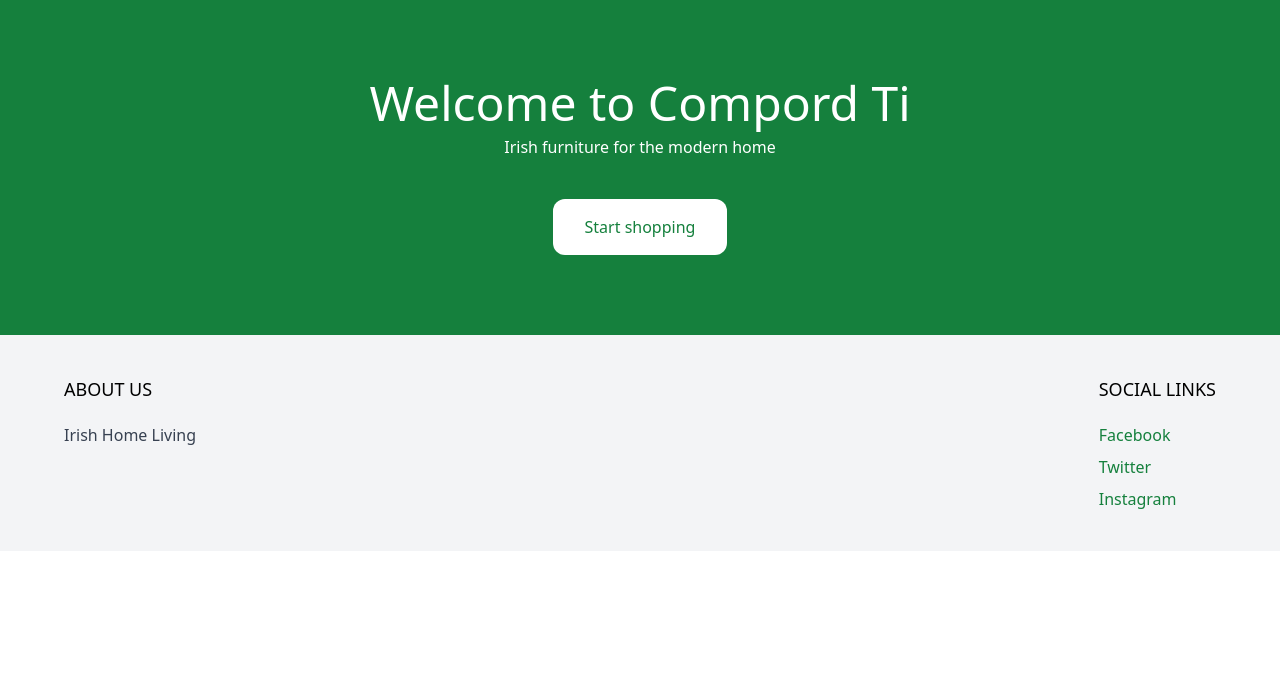
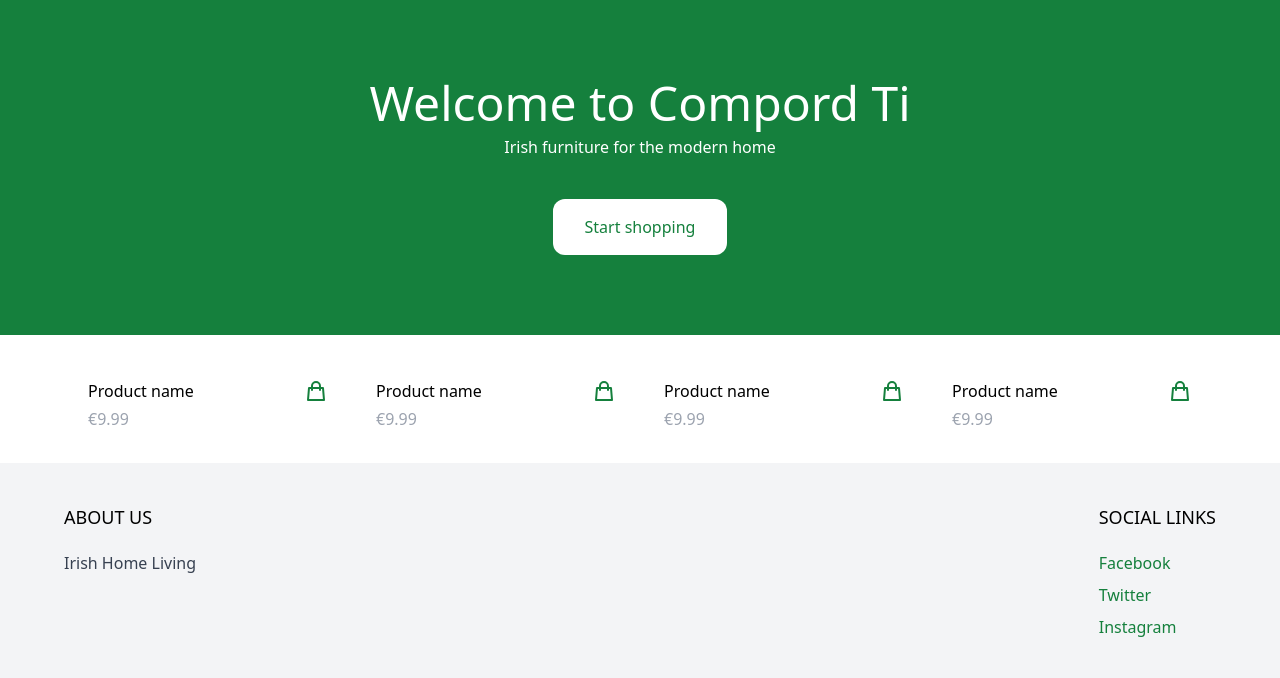
Before and after one commit to pbtrad/compord-ti, a Django app: page / in a window 1280 px wide. Shown: the part 78-756 px from the top of the page. Run offline with Django 4.2, Linux system fonts and the light colour scheme; some libraries are stand-ins or nearby versions.

Commit message:
Created product list

```diff
--- a/core/templates/core/frontpage.html
+++ b/core/templates/core/frontpage.html
@@ -7,4 +7,64 @@
         <a href="#" class="inline-block px-8 py-4 rounded-xl bg-white text-green-700 hover:bg-gray-200">Start shopping</a>
     </div>
 </header>
+<div class="max-w-6xl mx-auto py-2 px-6 xl:px-0">
+    <div class="products flex items-center flex-wrap">
+        <div class="w-full md:w-1/3 xl:w-1/4 p-6">
+            <a href="#">
+                <img class="rounded-xl hover:shadow-lg">
+            </a>
+            <div class="pt-3 flex items-center justify-between">
+                <a href="#">Product name</a>
+                <a href="#" class="text-green-700 hover:text-green-900">
+                    <svg xmlns="http://www.w3.org/2000/svg" class="h-6 w-6" fill="none" viewBox="0 0 24 24" stroke="currentColor">
+                        <path stroke-linecap="round" stroke-linejoin="round" stroke-width="2" d="M16 11V7a4 4 0 00-8 0v4M5 9h14l1 12H4L5 9z" />
+                    </svg>
+                </a>
+            </div>
+            <p class="pt-1 text-gray-400">€9.99</p>
+        </div>
+        <div class="w-full md:w-1/3 xl:w-1/4 p-6">
+            <a href="#">
+                <img class="rounded-xl hover:shadow-lg">
+            </a>
+            <div class="pt-3 flex items-center justify-between">
+                <a href="#">Product name</a>
+                <a href="#" class="text-green-700 hover:text-green-900">
+                    <svg xmlns="http://www.w3.org/2000/svg" class="h-6 w-6" fill="none" viewBox="0 0 24 24" stroke="currentColor">
+                        <path stroke-linecap="round" stroke-linejoin="round" stroke-width="2" d="M16 11V7a4 4 0 00-8 0v4M5 9h14l1 12H4L5 9z" />
+                    </svg>
+                </a>
+            </div>
+            <p class="pt-1 text-gray-400">€9.99</p>
+        </div>
+        <div class="w-full md:w-1/3 xl:w-1/4 p-6">
+            <a href="#">
+                <img class="rounded-xl hover:shadow-lg">
+            </a>
+            <div class="pt-3 flex items-center justify-between">
+                <a href="#">Product name</a>
+                <a href="#" class="text-green-700 hover:text-green-900">
+                    <svg xmlns="http://www.w3.org/2000/svg" class="h-6 w-6" fill="none" viewBox="0 0 24 24" stroke="currentColor">
+                        <path stroke-linecap="round" stroke-linejoin="round" stroke-width="2" d="M16 11V7a4 4 0 00-8 0v4M5 9h14l1 12H4L5 9z" />
+                    </svg>
+                </a>
+            </div>
+            <p class="pt-1 text-gray-400">€9.99</p>
+        </div>
+        <div class="w-full md:w-1/3 xl:w-1/4 p-6">
+            <a href="#">
+                <img class="rounded-xl hover:shadow-lg">
+            </a>
+            <div class="pt-3 flex items-center justify-between">
+                <a href="#">Product name</a>
+                <a href="#" class="text-green-700 hover:text-green-900">
+                    <svg xmlns="http://www.w3.org/2000/svg" class="h-6 w-6" fill="none" viewBox="0 0 24 24" stroke="currentColor">
+                        <path stroke-linecap="round" stroke-linejoin="round" stroke-width="2" d="M16 11V7a4 4 0 00-8 0v4M5 9h14l1 12H4L5 9z" />
+                    </svg>
+                </a>
+            </div>
+            <p class="pt-1 text-gray-400">€9.99</p>
+        </div>
+    </div>
+</div>
 {% endblock %}
```
